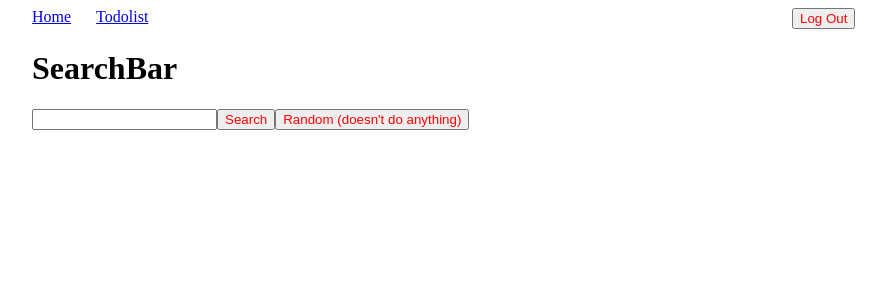
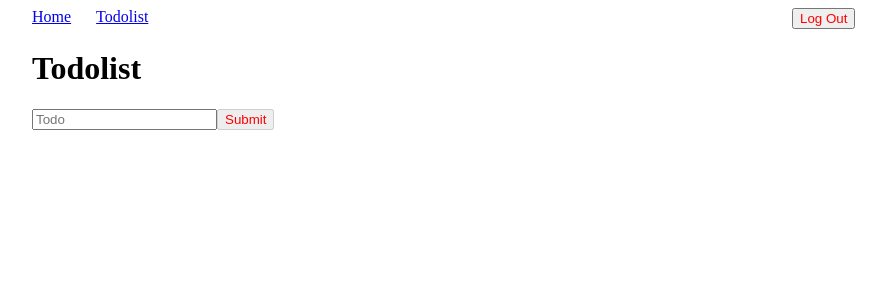
Before and after one commit to sercuu/ReactProject, a React (Create React App) app: page /todolist in a window 1280 px wide. Shown: the top 300 px of the page, without its empty margins (53-939 px from the left). Built offline with nearby package versions, Linux system fonts and the light colour scheme; sample sign-in values are in the browser's storage.

Commit message:
Todolist complete

```diff
--- /dev/null
+++ b/src/components/List/List.js
@@ -0,0 +1,11 @@
+import React from 'react';
+
+const List = props => (
+  <ul>
+    {
+      props.items.map((item, index) => <li key={index}>{item}</li>)
+    }
+  </ul>
+);
+
+export default List;
--- a/src/containers/Todolist/Todolist.js
+++ b/src/containers/Todolist/Todolist.js
@@ -1,30 +1,46 @@
 import React, { Component } from 'react'
 import Default from '../../Layout/Default/index'
+import List from '../../components/List/List'
 import './Todolist.scss'
 
 class Todolist extends Component {
     constructor(props){
         super(props)
+        this.state = {
+            value:'',
+            items: []
+        }
+    this.onChange = this.onChange.bind(this);
+    this.onSubmit = this.onSubmit.bind(this);
     }
 
-handleSearchTermSubmit(event) {
-    event.preventDefault();
-    this.props.onSearchTermSubmit(this.textInput.value);
-    }
+onChange = (e) => {
+    this.setState({
+        value: e.target.value
+    });
+}
+onSubmit = (value) => {
+    value.preventDefault();
+    this.setState({
+        value: '',
+        items: [...this.state.items, this.state.value]
+      });
+}
 
 render() {
-    const{handleSubmit} = this.props;
-
     return (
         <Default>
-            <div className="SearchBar">
-            <h1>SearchBar</h1>
-            <form onSubmit={this.handleSearchTermSubmit}>
-            <input type="text" ref={(input) => this.textInput = input} />
-            <button>Search</button>
-            <button type="button">Random (doesn't do anything)</button>
+            <h1>Todolist</h1>
+            <form onSubmit={this.onSubmit}>
+                <input
+                    type='text'
+                    placeholder='Todo'
+                    value={this.state.value}
+                    onChange={this.onChange} />
+
+                <button disabled={!this.state.value}>Submit</button>
             </form>
-        </div>
+            <List items={this.state.items}/>
         </Default>
     )
   }
```
